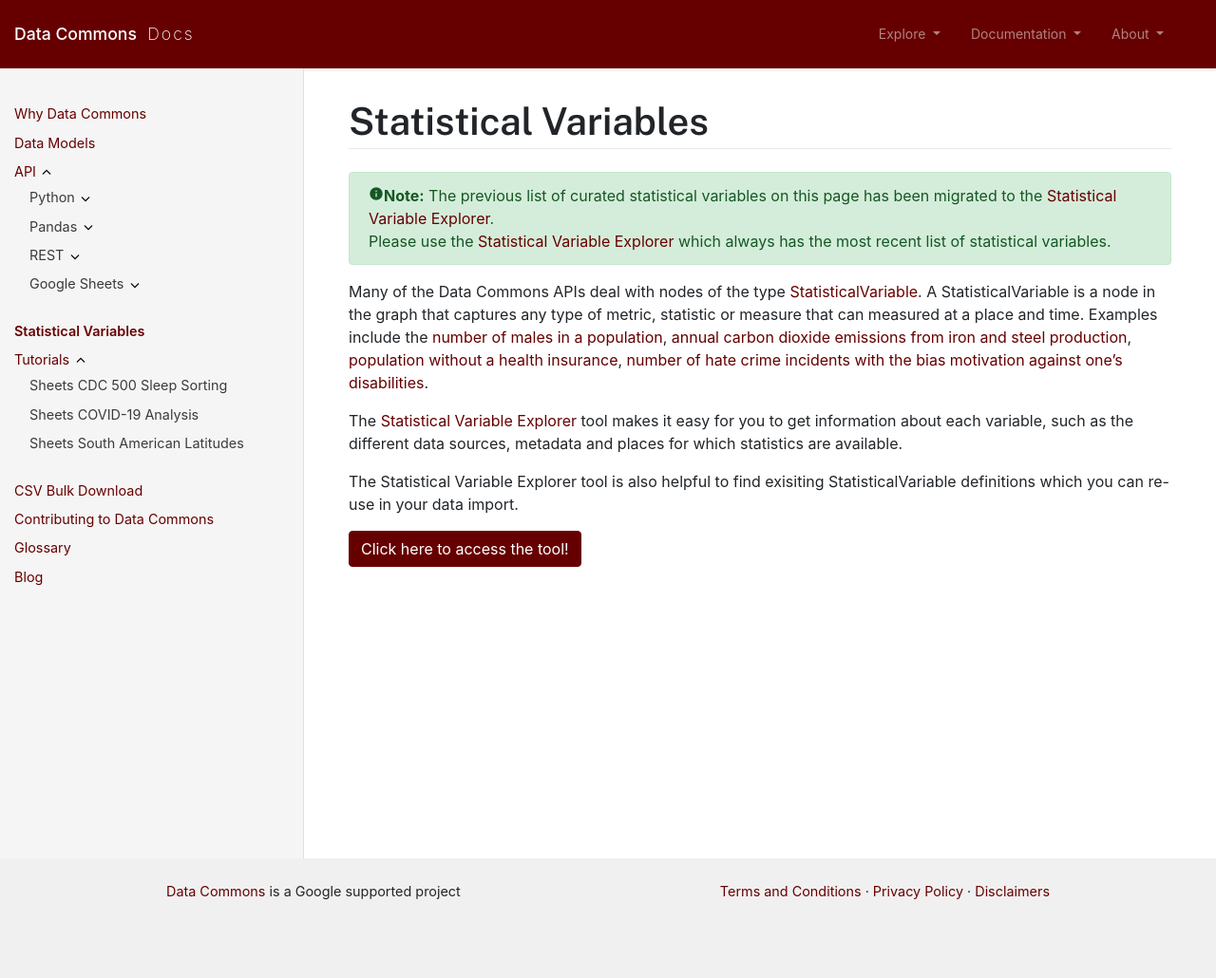
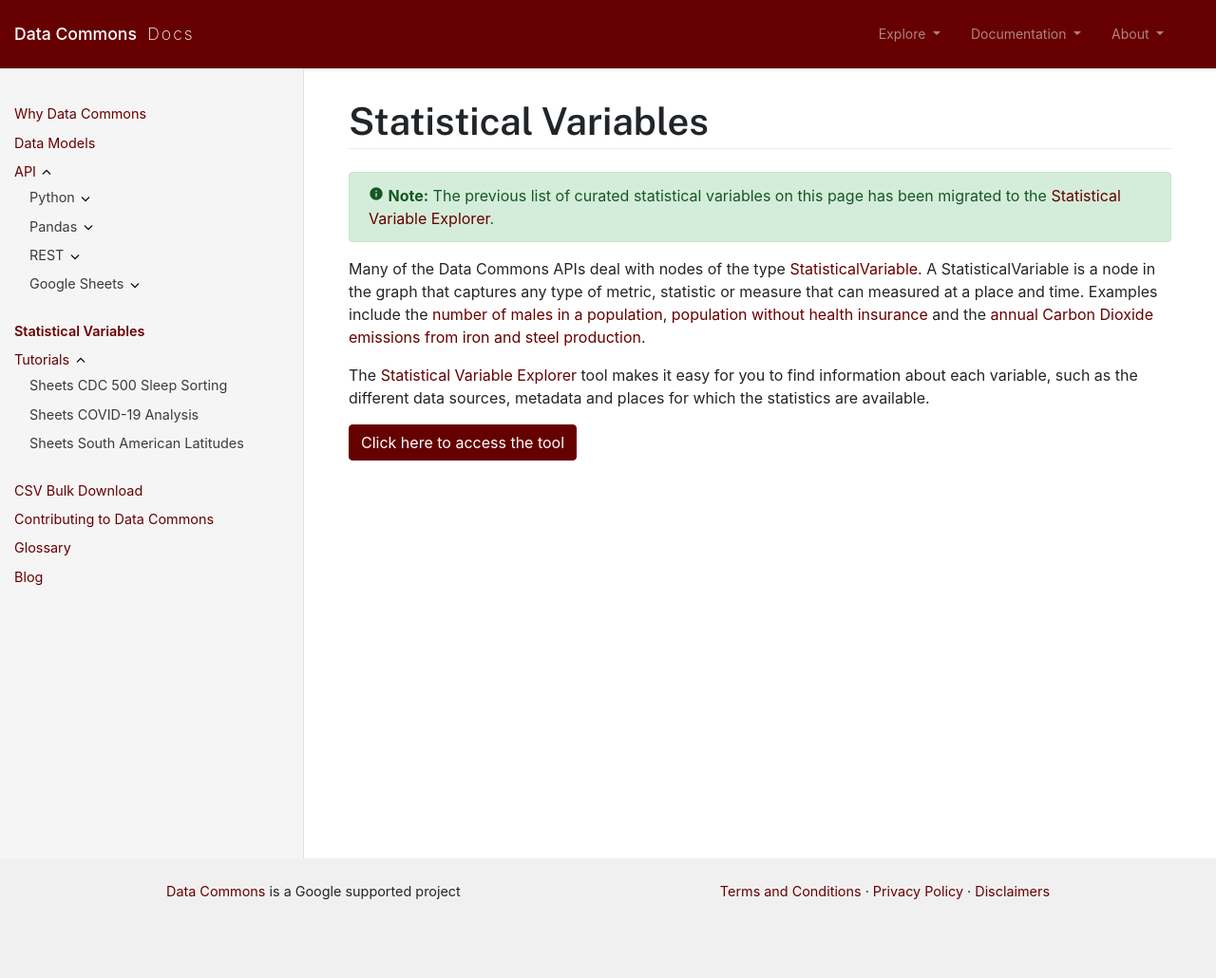
Before and after one commit to datacommonsorg/docsite, a Jekyll site: the page built from statistical_variables.md, in a window 1280 px wide. Shown: the whole page at 95% size. Built offline with Jekyll 4.4.1, drawn with Linux system fonts in a browser that asks for light colours; comment, search, counter and statistics services are not loaded.

Commit message:
Clarified text

```diff
--- a/statistical_variables.md
+++ b/statistical_variables.md
@@ -7,16 +7,13 @@ nav_order: 4
 # Statistical Variables
 
 <div markdown="span" class="alert alert-success" role="alert">
-   <span class="material-icons md-16">info</span><b>Note:</b>
-    The previous list of curated statistical variables on this page has been migrated to the  <a href="https://datacommons.org/tools/statvar#">Statistical Variable Explorer</a>.<br>
-    Please use the <a href="https://datacommons.org/tools/statvar#">Statistical Variable Explorer</a> which always has the most recent list of statistical variables.
+   <span class="material-icons md-16">info</span> <b>Note:</b>
+    The previous list of curated statistical variables on this page has been migrated to the  <a href="https://datacommons.org/tools/statvar#">Statistical Variable Explorer</a>.
 </div>
 
 Many of the Data Commons APIs deal with nodes of the type
-[StatisticalVariable](https://datacommons.org/browser/StatisticalVariable). A StatisticalVariable is a node in the graph that captures any type of metric, statistic or measure that can measured at a place and time. Examples include the [number of males in a population](https://datacommons.org/browser/Count_Person_Male), [annual carbon dioxide emissions from iron and steel production](https://autopush.datacommons.org/tools/statvar#Annual_Emissions_GreenhouseGas_IronAndSteelProduction_NonBiogenic), [population without a health insurance](https://autopush.datacommons.org/tools/statvar#Count_Person_NoHealthInsurance), [number of hate crime incidents with the bias motivation against one's disabilities](https://autopush.datacommons.org/tools/statvar#Count_CriminalIncidents_BiasMotivationDisabilityStatus_IsHateCrime).
+[StatisticalVariable](https://datacommons.org/browser/StatisticalVariable). A StatisticalVariable is a node in the graph that captures any type of metric, statistic or measure that can measured at a place and time. Examples include the [number of males in a population](https://datacommons.org/browser/Count_Person_Male), [population without health insurance](https://autopush.datacommons.org/tools/statvar#Count_Person_NoHealthInsurance) and the [annual Carbon Dioxide emissions from iron and steel production](https://autopush.datacommons.org/tools/statvar#Annual_Emissions_GreenhouseGas_IronAndSteelProduction_NonBiogenic).
 
-The [Statistical Variable Explorer](https://datacommons.org/tools/statvar) tool makes it easy for you to get information about each variable, such as the different data sources, metadata and places for which statistics are available.
+The [Statistical Variable Explorer](https://datacommons.org/tools/statvar) tool makes it easy for you to find information about each variable, such as the different data sources, metadata and places for which the statistics are available.
 
-The Statistical Variable Explorer tool is also helpful to find exisiting StatisticalVariable definitions which you can re-use in your data import.
-
-[Click here to access the tool!](https://datacommons.org/tools/statvar#){: .btn .btn-primary }
+[Click here to access the tool](https://datacommons.org/tools/statvar#){: .btn .btn-primary }
```
